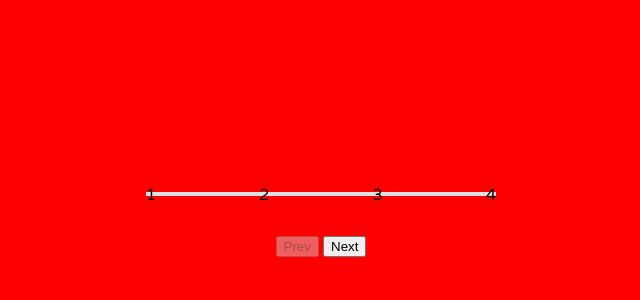
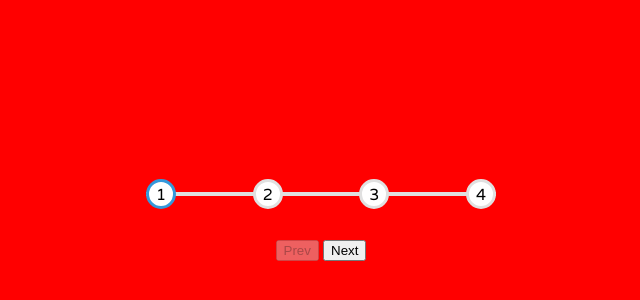
Before and after one commit to SLM-Dev/Projects-Steps-Project, a plain HTML site: page index.html in a window 1280 px wide. Shown: the part 180-480 px from the top of the page, without its empty margins (319-959 px from the left). Drawn offline with Linux system fonts and the light colour scheme.

Commit message:
added variables for colors

```diff
--- a/style.css
+++ b/style.css
@@ -1,6 +1,10 @@
 
 @import url('https://fonts.googleapis.com/css2?family=Varela&display=swap');
 
+:root {
+--line-border-fill: #3498db;
+--line-border-empty: #e0e0e0;
+}
 
 * {
     box-sizing: border-box;
@@ -33,7 +37,7 @@
 
   .progress-container::before {
     content: '';
-    background-color: #e0e0e0;
+    background-color: var(--line-border-empty);
     position: absolute;
     top:50%;
     left:0;
@@ -43,7 +47,7 @@
     transform: translateY(-50%);
   }
   .progress {
-    background-color: #3498db;
+    background-color: var(--line-border-fill);
     position: absolute;
     top:50%;
     left:0;
@@ -53,3 +57,21 @@
     transform: translateY(-50%);
     transition: 0.4s ease;
   }
+
+
+  .circle {
+    background-color: #fff;
+    color: 999;
+    border-radius: 50%;
+    height: 30px;
+    width: 30px;
+    display: flex;
+    align-items: center;
+    justify-content: center;
+    border: 3px solid var(--line-border-empty);
+    transition: .4s ease;
+  }
+
+  .circle.active{
+    border-color: var(--line-border-fill);
+  }
```
